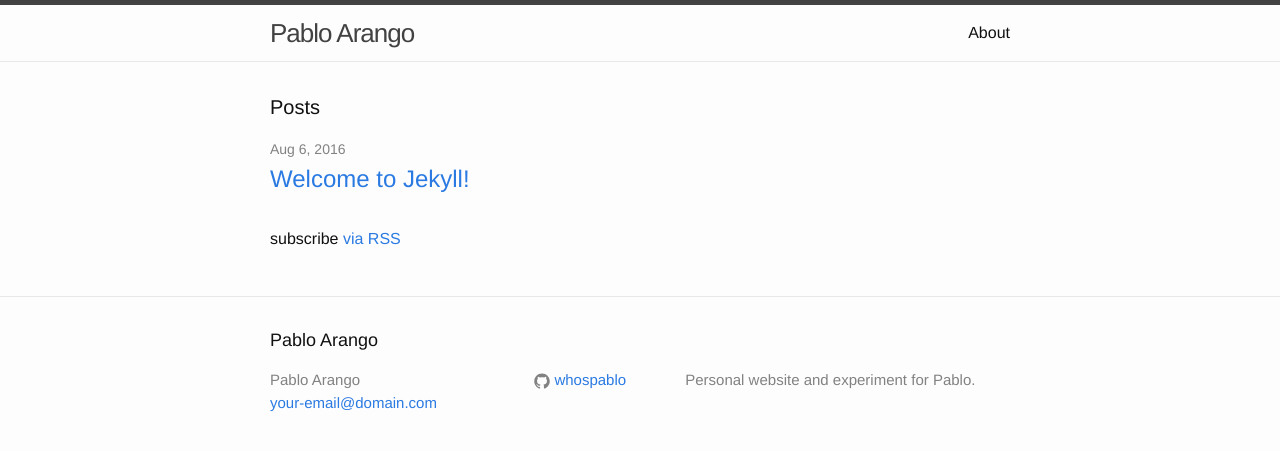
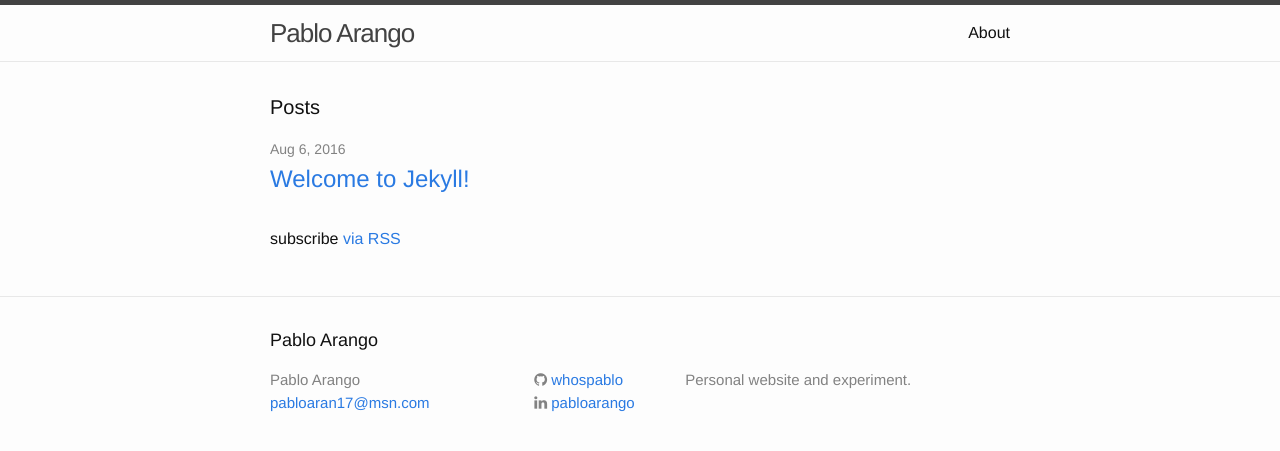
Before and after one commit to pablitoarango/pablitoarango.github.io, a Jekyll site: the page built from index.html, in a window 1280 px wide. Shown: the top 451 px of the page. Built offline with Jekyll 4.4.1, drawn with Linux system fonts in a browser that asks for light colours; nearby versions of some CDN libraries.

Commit message:
Footer link fixes
-added linkedin link
-edited github link icon

```diff
--- a/_config.yml
+++ b/_config.yml
@@ -7,12 +7,19 @@
 
 # Site settings
 title: Pablo Arango
-email: your-email@domain.com
+email: pabloaran17@msn.com
 description: > # this means to ignore newlines until "baseurl:"
-  Personal website and experiment for Pablo.
+  Personal website and experiment.
 baseurl: "" # the subpath of your site, e.g. /blog
 url: "http://pabloarango.com" # the base hostname & protocol for your site
-github_username:  whospablo
+github_username: whospablo
+linkedin_username: pabloarango
 
 # Build settings
 markdown: kramdown
+permalink: pretty
+
+gems:
+  - jekyll-sitemap
+  - jekyll-gist
+  - jekyll-feed
--- a/_includes/footer.html
+++ b/_includes/footer.html
@@ -14,9 +14,13 @@
 
       <div class="footer-col footer-col-2">
         <ul class="social-media-list">
+
+
           {% if site.github_username %}
           <li>
-            {% include icon-github.html username=site.github_username %}
+            <a href="https://github.com/{{ site.github_username }}">
+            <span class="icon"><i class="fa fa-github"></i></span>
+            <span class="username">{{ site.github_username }}</span></a>
           </li>
           {% endif %}
 
@@ -25,6 +29,17 @@
             {% include icon-twitter.html username=site.twitter_username %}
           </li>
           {% endif %}
+
+
+          {% if site.linkedin_username %}
+          <li>
+            <a href="https://linkedin.com/in/{{ site.linkedin_username }}">
+            <span class="icon"><i class="fa fa-linkedin"></i></span>
+            <span class="username">{{ site.linkedin_username }}</span></a>
+          </li>
+          {% endif %}
+
+
         </ul>
       </div>
 
--- a/_includes/head.html
+++ b/_includes/head.html
@@ -6,7 +6,13 @@
   <title>{% if page.title %}{{ page.title | escape }}{% else %}{{ site.title | escape }}{% endif %}</title>
   <meta name="description" content="{% if page.excerpt %}{{ page.excerpt | strip_html | strip_newlines | truncate: 160 }}{% else %}{{ site.description }}{% endif %}">
 
+
+  <!-- Font Awesome -->
+  <link rel="stylesheet" href="//maxcdn.bootstrapcdn.com/font-awesome/4.3.0/css/font-awesome.min.css">
+
+
   <link rel="stylesheet" href="{{ "/css/main.css" | prepend: site.baseurl }}">
   <link rel="canonical" href="{{ page.url | replace:'index.html','' | prepend: site.baseurl | prepend: site.url }}">
   <link rel="alternate" type="application/rss+xml" title="{{ site.title }}" href="{{ "/feed.xml" | prepend: site.baseurl | prepend: site.url }}">
+
 </head>
--- a/_sass/_base.scss
+++ b/_sass/_base.scss
@@ -192,7 +192,8 @@ pre {
  * Icons
  */
 .icon {
-
+    color: $grey-color;
+    text-decoration: none;
     > svg {
         display: inline-block;
         width: 16px;
```
